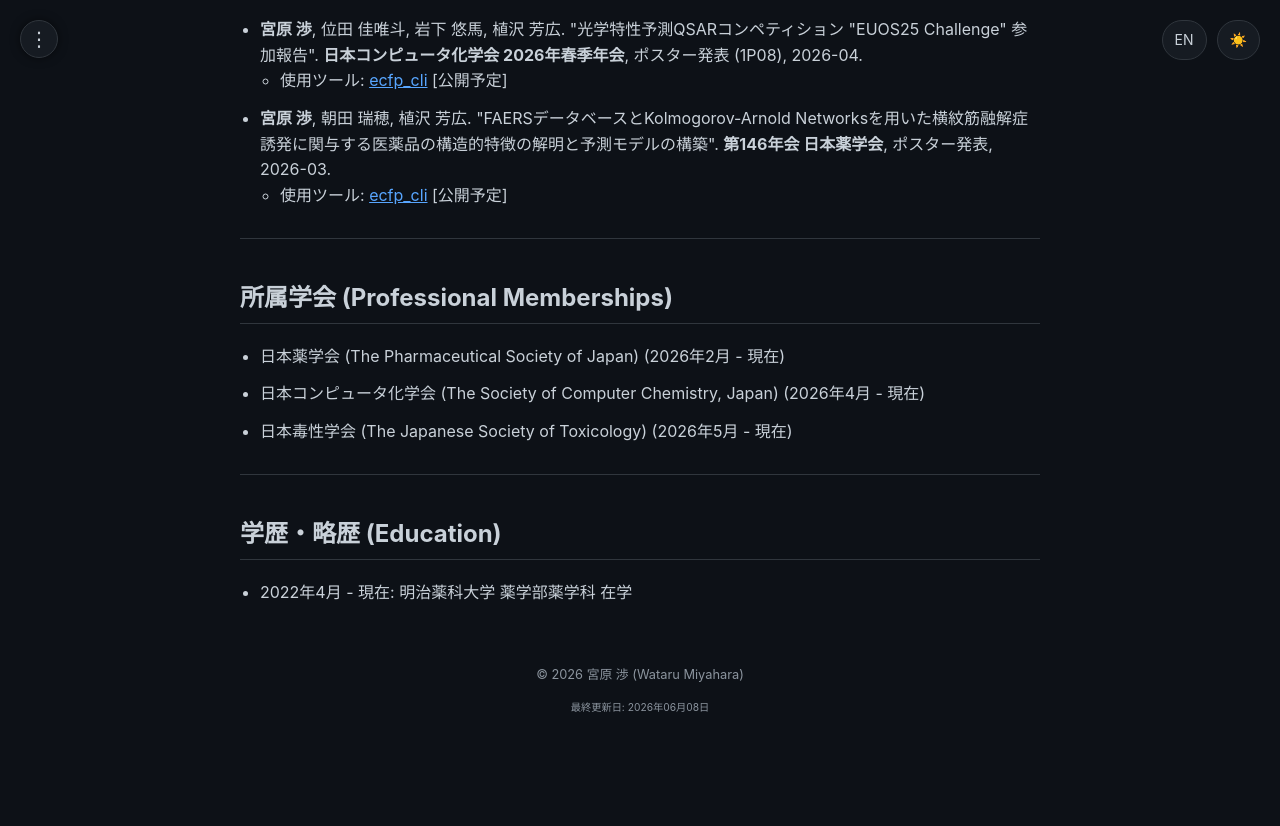
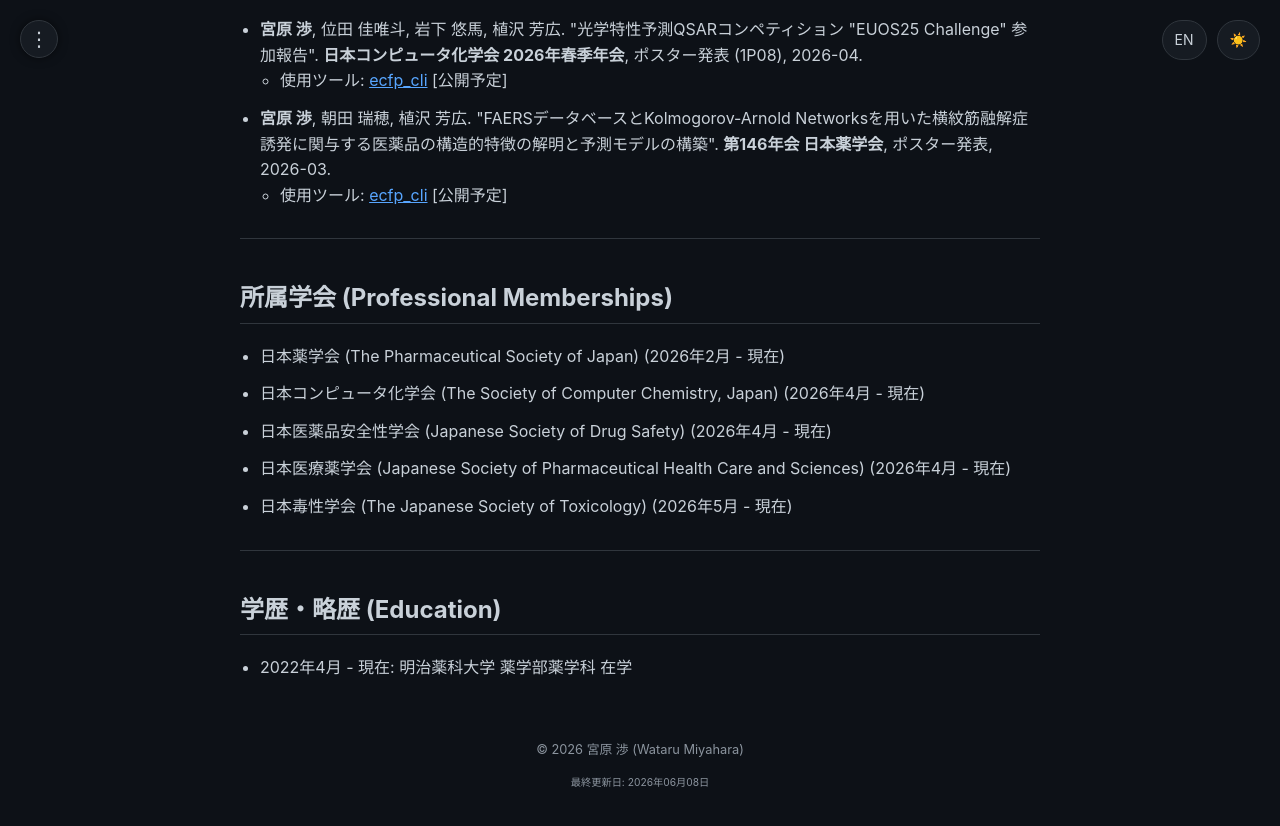
Before and after one commit to 377H-Miru/377H-Miru.github.io, a Jekyll site: the page built from achievements.html, in a window 1280 px wide and 900 px high, scrolled down 1470 px. Shown: the top 826 px of the window. Built offline with Jekyll 4.4.1, drawn with Linux system fonts in a browser that asks for light colours.

Commit message:
Achievement: Added memberships for Drug Safety and Pharmaceutical Health Care societies

```diff
--- a/_data/achievements.json
+++ b/_data/achievements.json
@@ -80,6 +80,18 @@
       "period_en": "April 2026 - Present"
     },
     {
+      "name_ja": "日本医薬品安全性学会 (Japanese Society of Drug Safety)",
+      "name_en": "Japanese Society of Drug Safety",
+      "period_ja": "2026年4月 - 現在",
+      "period_en": "April 2026 - Present"
+    },
+    {
+      "name_ja": "日本医療薬学会 (Japanese Society of Pharmaceutical Health Care and Sciences)",
+      "name_en": "Japanese Society of Pharmaceutical Health Care and Sciences",
+      "period_ja": "2026年4月 - 現在",
+      "period_en": "April 2026 - Present"
+    },
+    {
       "name_ja": "日本毒性学会 (The Japanese Society of Toxicology)",
       "name_en": "The Japanese Society of Toxicology",
       "period_ja": "2026年5月 - 現在",
```
